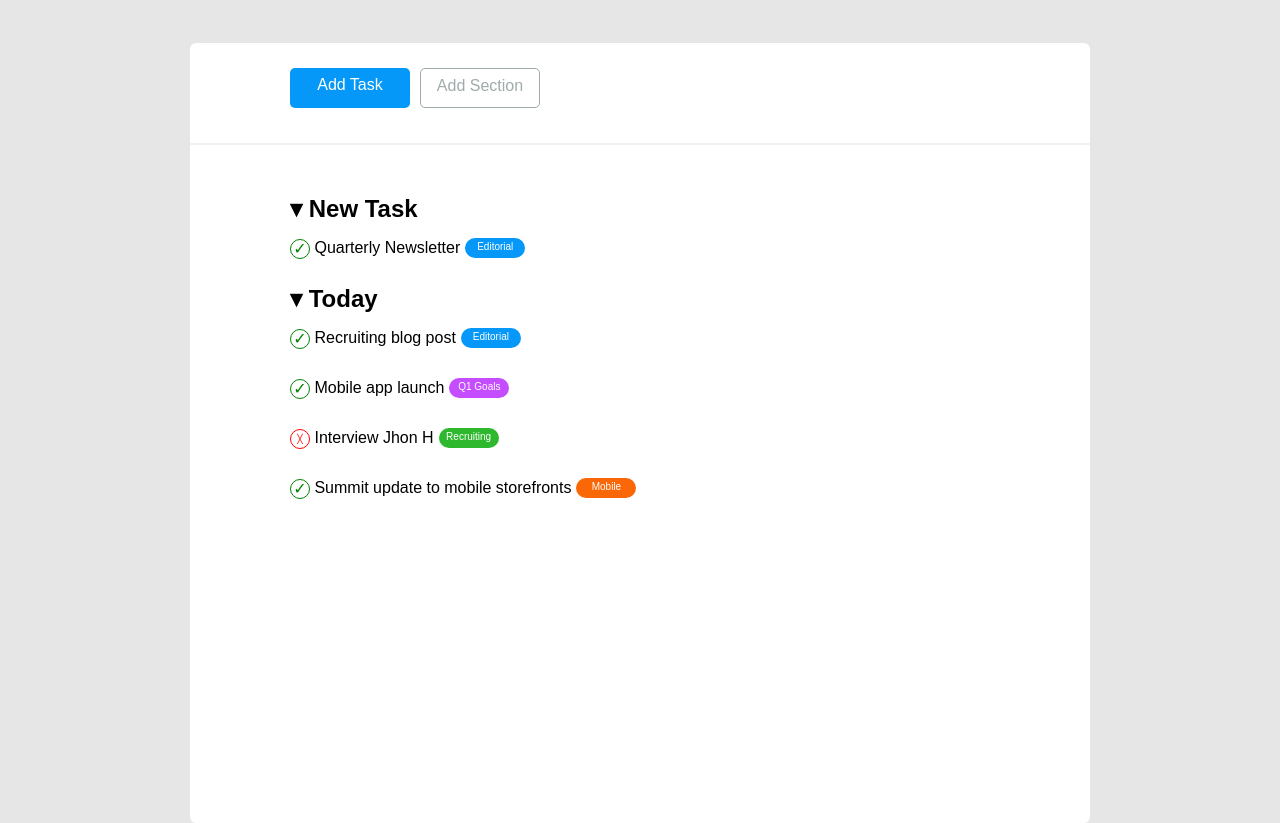
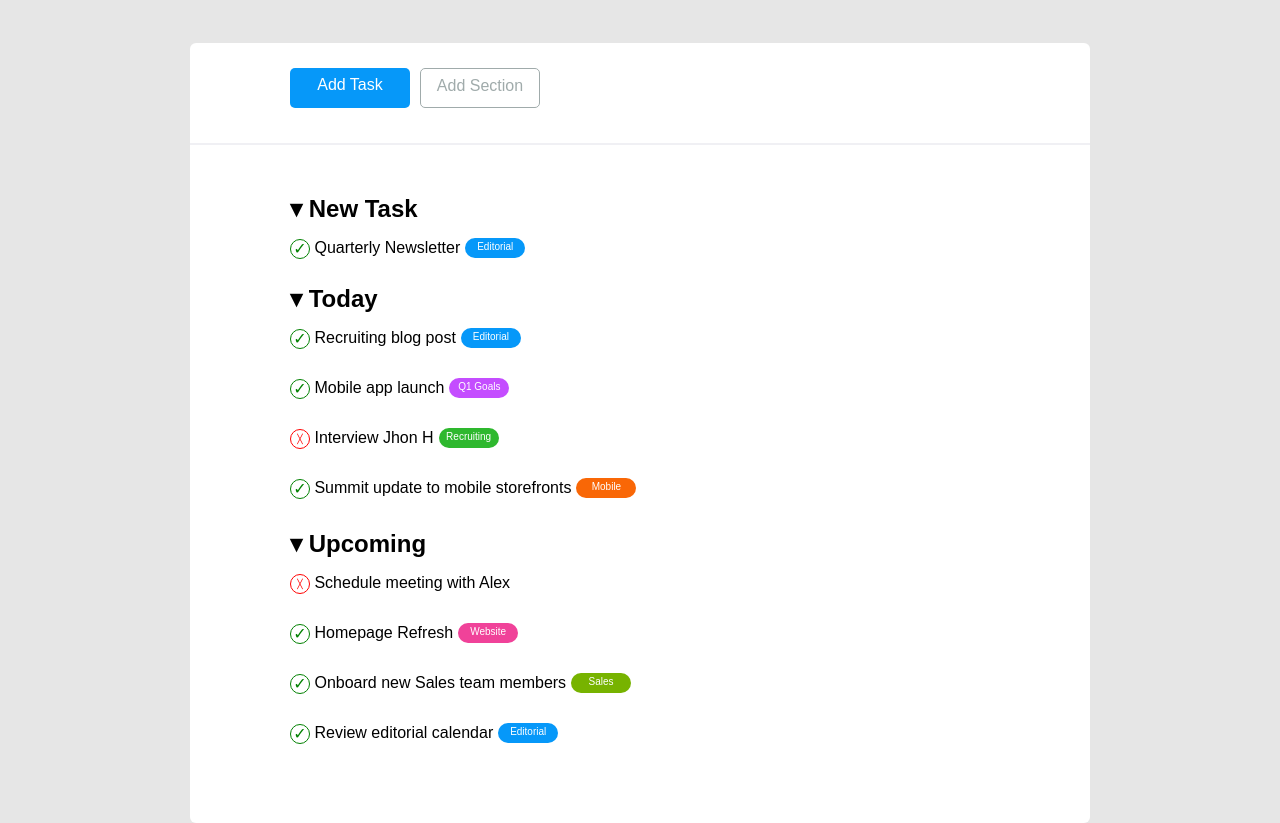
Before and after one commit to MirkoGriffo/html-css-toboolist, a plain HTML site: page index.html in a window 1280 px wide. Shown: the part 87-910 px from the top of the page. Drawn offline with Linux system fonts and the light colour scheme.

Commit message:
Esercizio terminato

```diff
--- a/css/main.css
+++ b/css/main.css
@@ -69,6 +69,10 @@ header {
   margin: 140px 50px 75px 100px;
   position: fixed;
 }
+.upcoming {
+  margin: 385px 50px 75px 100px;
+  position: fixed;
+}
 
 /* List content */
 
@@ -101,8 +105,6 @@ header {
   line-height: 22px;
   font-size: 9px;
   line-height: 18px;
-
-
 }
 
 /* Linea orrizzontale */
@@ -117,7 +119,6 @@ hr {
 /* Etichette */
 
 .editorial {
-
   background-color: #0698f9;
   height: 20px;
   width: 60px;
@@ -162,7 +163,6 @@ line-height: 18px;
   font-size: x-small;
 }
 
-
 .mobile {
   background-color: #f96706;
   height: 20px;
@@ -177,3 +177,33 @@ line-height: 18px;
   display: inline;
   font-size: x-small;
 }
+
+.website {
+  background-color: #f04299;
+  height: 20px;
+  width: 60px;
+  color: white;
+  margin-left: 5px;
+  margin-top: 15px;
+  line-height: 18px;
+  position: fixed;
+  text-align: center;
+  border-radius: 10px;
+  display: inline;
+  font-size: x-small;
+}
+
+.sales {
+  background-color: #77b300;
+  height: 20px;
+  width: 60px;
+  color: white;
+  margin-left: 5px;
+  margin-top: 15px;
+  line-height: 18px;
+  position: fixed;
+  text-align: center;
+  border-radius: 10px;
+  display: inline;
+  font-size: x-small;
+}
--- a/index.html
+++ b/index.html
@@ -57,7 +57,7 @@
                 </li>
                 <li class="list-item">
                     <span class="check">&check;</span>
-                   Mobile app launch
+                    Mobile app launch
                     <div class="goals">
                         <p>Q1 Goals</p>
                     </div>
@@ -71,7 +71,7 @@
                 </li>
                 <li class="list-item">
                     <span class="check">&check;</span>
-                   Summit update to mobile storefronts
+                    Summit update to mobile storefronts
                     <div class="mobile">
                         <p>Mobile</p>
                     </div>
@@ -81,6 +81,39 @@
 
         </div>
 
+        <div class="upcoming">
+            <h2>&#9662 Upcoming</h2>
+            <ul>
+                <li class="list-item">
+                    <span class="remove">&#9587</span>
+                    Schedule meeting with Alex
+
+
+                </li>
+                <li class="list-item">
+                    <span class="check">&check;</span>
+                    Homepage Refresh
+                    <div class="website">
+                        <p>Website</p>
+                    </div>
+                </li>
+            </ul>
+            <li class="list-item">
+                <span class="check">&check;</span>
+                Onboard new Sales team members
+                <div class="sales">
+                    <p>Sales</p>
+                </div>
+            </li>
+            <li class="list-item">
+                <span class="check">&check;</span>
+                Review editorial calendar
+                <div class="editorial">
+                    <p>Editorial</p>
+                </div>
+            </li>
+            </ul>
+        </div>
 
     </main>
 </body>
```
Lines whose indentation alone changed are shown as unchanged.
